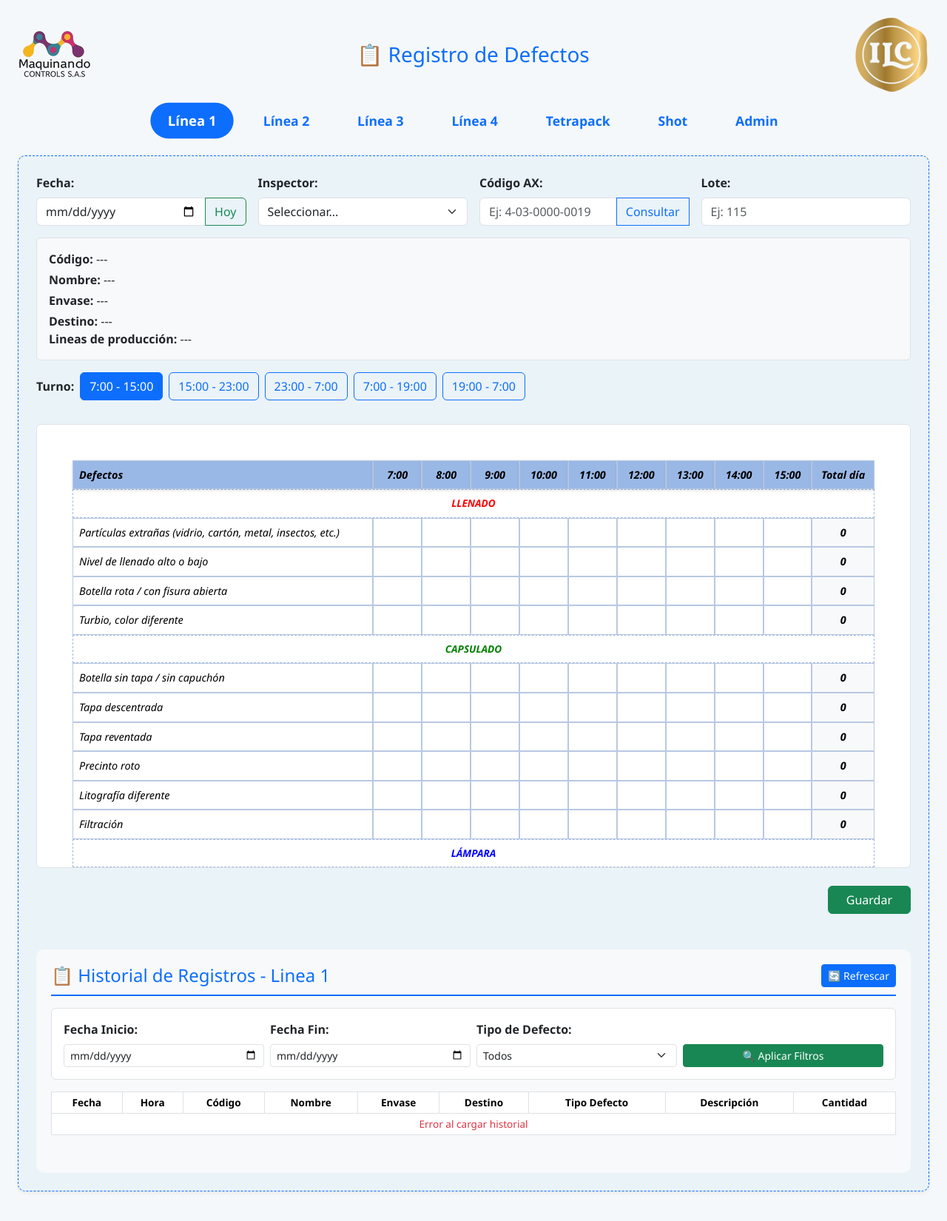
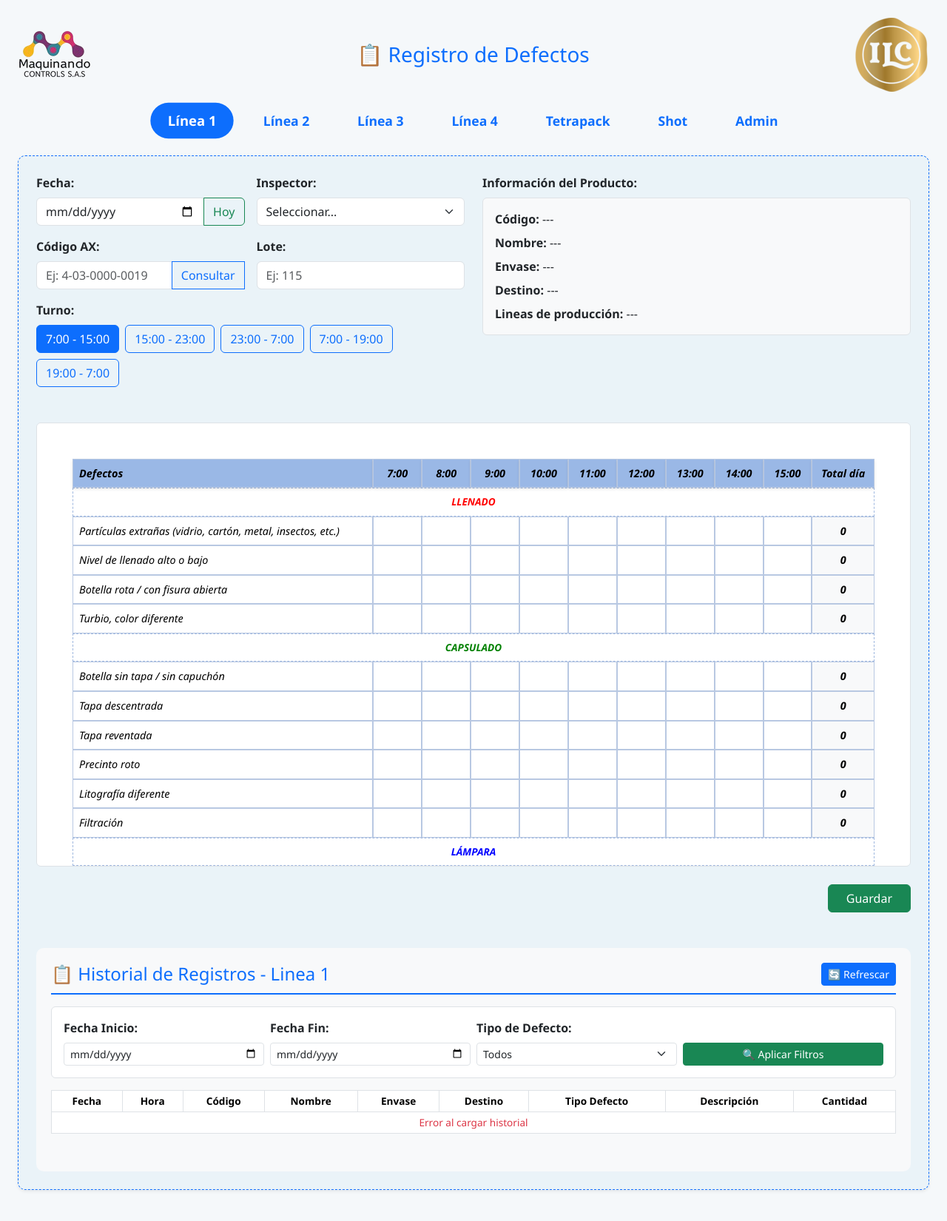
Before and after one commit to bavendanom/calidad_formato_defectos_base, a FastAPI app: page / in a window 1280 px wide. Shown: the top 1650 px of the page at 74% size. Run offline with FastAPI, Linux system fonts and the light colour scheme; data that the repository does not hold is empty.

Commit message:
style(ui): reorganization placeholders and butons

```diff
--- a/templates/index.html
+++ b/templates/index.html
@@ -32,45 +32,50 @@
   <!-- 🔹 Contenido principal -->
   <div class="card shadow-sm p-4" id="mainCard">
     <div id="formSection">
-      <div class="row g-3 align-items-center mb-3">
-        <div class="col-md-3">
+      <!-- 🆕 NUEVA DISTRIBUCIÓN: Formulario (izquierda) + Info Producto (derecha) -->
+      <div class="row g-4 mb-3">
+
+        <!-- 👈 COLUMNA IZQUIERDA: Campos del formulario -->
+        <div class="col-lg-6">
+          <div class="row g-3">
+
+            <!-- Fecha -->
+            <div class="col-md-6">
               <label class="form-label fw-bold">Fecha:</label>
               <div class="input-group">
                 <input type="date" id="fecha" class="form-control">
                 <button class="btn btn-outline-success" id="btnHoy">Hoy</button>
               </div>
             </div>
-        <div class="col-md-3">
+
+            <!-- Inspector -->
+            <div class="col-md-6">
               <label class="form-label fw-bold">Inspector:</label>
               <select id="inspector" class="form-select" required>
                 <option value="">Cargando...</option>
               </select>
             </div>
-        <div class="col-md-3">
+
+            <!-- Código AX -->
+            <div class="col-md-6">
               <label class="form-label fw-bold">Código AX:</label>
               <div class="input-group">
                 <input type="text" id="codigoAX" class="form-control" placeholder="Ej: 4-03-0000-0019">
                 <button class="btn btn-outline-primary" id="btnConsultar">Consultar</button>
               </div>
             </div>
-        <div class="col-md-3">
+
+            <!-- Lote -->
+            <div class="col-md-6">
               <label class="form-label fw-bold">Lote:</label>
               <input type="text" id="lote" class="form-control" placeholder="Ej: 115">
             </div>
+
           </div>
-
-      <!-- Información producto -->
-      <div id="infoProducto" class="p-3 border rounded bg-light">
-        <p class="mb-1"><strong>Código:</strong> <span id="codigoInfo">---</span></p>
-        <p class="mb-1"><strong>Nombre:</strong> <span id="nombreInfo">---</span></p>
-        <p class="mb-1"><strong>Envase:</strong> <span id="envaseInfo">---</span></p>
-        <p class="mb-0"><strong>Destino:</strong> <span id="destinoInfo">---</span></p>
-        <p class="mb-0"><strong>Lineas de producción:</strong> <span id="lineasInfo">---</span></p>
-      </div>
-
-      <!-- Selector de Turno -->
-      <div class="mt-3 mb-2 d-flex align-items-center gap-2">
-        <label class="fw-bold">Turno:</label>
+          <!-- Selector de Turno (se mantiene igual) -->
+          <div class="mt-3 mb-2 d-flex flex-column align-items-start">
+            <label class="fw-bold mb-2">Turno:</label>
+            <div class="d-flex flex-wrap gap-2">
               <button class="btn btn-outline-primary btn-turno" data-turno="1">7:00 - 15:00</button>
               <button class="btn btn-outline-primary btn-turno" data-turno="2">15:00 - 23:00</button>
               <button class="btn btn-outline-primary btn-turno" data-turno="3">23:00 - 7:00</button>
@@ -78,6 +83,25 @@
               <button class="btn btn-outline-primary btn-turno" data-turno="5">19:00 - 7:00</button>
             </div>
           </div>
+        </div>
+
+        <!-- 👉 COLUMNA DERECHA: Información del producto -->
+        <div class="col-lg-6">
+          <label class="form-label fw-bold mb-2">Información del Producto:</label>
+          <div id="infoProducto" class="p-3 border rounded bg-light h-95">
+            <p class="mb-2"><strong>Código:</strong> <span id="codigoInfo">---</span></p>
+            <p class="mb-2"><strong>Nombre:</strong> <span id="nombreInfo">---</span></p>
+            <p class="mb-2"><strong>Envase:</strong> <span id="envaseInfo">---</span></p>
+            <p class="mb-2"><strong>Destino:</strong> <span id="destinoInfo">---</span></p>
+            <p class="mb-0"><strong>Lineas de producción:</strong> <span id="lineasInfo">---</span></p>
+          </div>
+        </div>
+      </div>
+
+
+    </div>
+
+
 
     <!-- 🔹 Tabla simulada (placeholder visual) -->
     <div id="tablaDefectos" class="mt-4 text-center text-muted border p-5 rounded">
```
Lines whose indentation alone changed are shown as unchanged.
